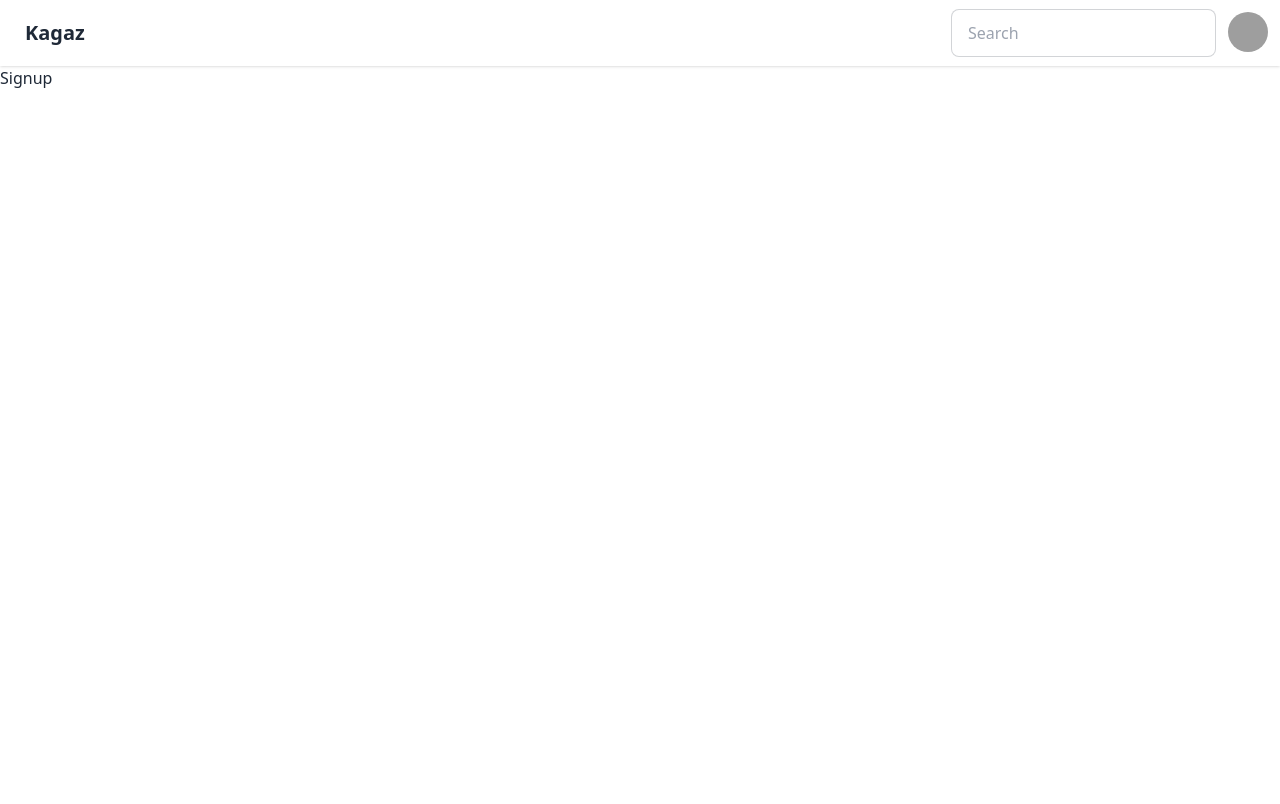
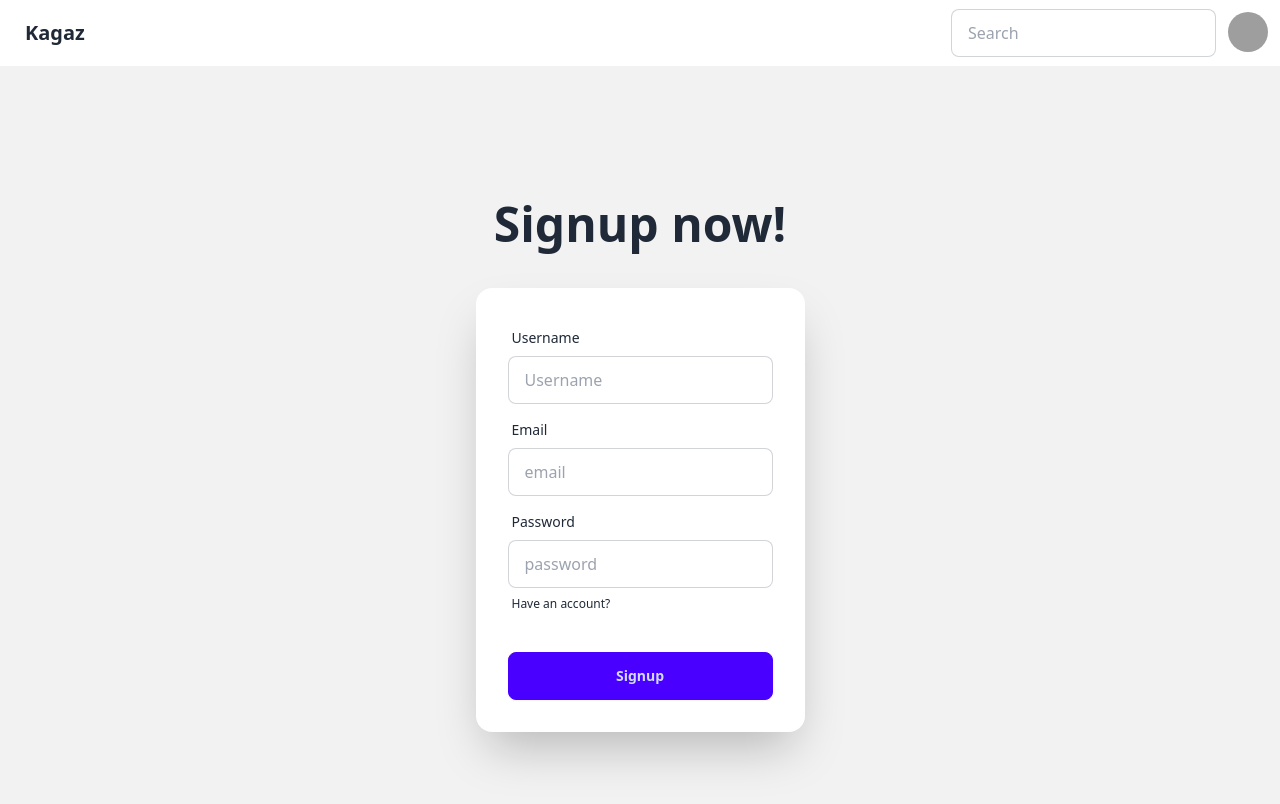
Before and after one commit to AlokMahapatra26/kagaz, a React (Vite) app in the folder client/: page /sign-up in a window 1280 px wide. Shown: the top 804 px of the page. Built offline with nearby package versions, Linux system fonts and the light colour scheme; grey boxes are pictures that could not be loaded.

Commit message:
signup UI and logic done at frontend

```diff
--- a/client/src/components/Navbar.tsx
+++ b/client/src/components/Navbar.tsx
@@ -1,9 +1,11 @@
 import { useNavigate } from "react-router-dom"
+
 
 function Navbar() {
 
 
    const navigate = useNavigate();
+
 
   return (
     <>
@@ -13,7 +15,7 @@ function Navbar() {
   </div>
   <div className="flex-none gap-2">
     <div className="form-control">
-      <input type="text" placeholder="Search" className="input input-bordered w-24 md:w-auto" />
+      <input type="text" placeholder="Search"  className="input input-bordered w-24 md:w-auto" />
     </div>
     <div className="dropdown dropdown-end">
       <div tabIndex={0} role="button" className="btn btn-ghost btn-circle avatar">
@@ -28,7 +30,7 @@ function Navbar() {
           </a>
         </li>
         <li onClick={()=>navigate('/write')}><a>Write</a></li>
-        <li><a>Logout</a></li>
+        <li onClick={()=>navigate('/sign-up')}><a>Logout</a></li>
       </ul>
     </div>
   </div>
--- a/client/src/pages/Signin.tsx
+++ b/client/src/pages/Signin.tsx
@@ -1,8 +1,43 @@
+
+import { useNavigate } from "react-router-dom"
+
+function Signin() {
 
 
-function Signin() {
+  const navigate = useNavigate();
+
   return (
-    <div>Signin</div>
+    <div className="hero min-h-screen bg-base-200">
+  <div className="hero-content flex-col ">
+    <div className="text-center lg:text-left">
+      <h1 className="text-5xl font-bold">Signin now!</h1>
+      <br />
+    </div>
+    <div className="card shrink-0 w-full max-w-sm shadow-2xl bg-base-100">
+      <form className="card-body">
+
+        <div className="form-control">
+          <label className="label">
+            <span className="label-text">Email</span>
+          </label>
+          <input type="email" placeholder="email" className="input input-bordered" required />
+        </div>
+        <div className="form-control">
+          <label className="label">
+            <span className="label-text">Password</span>
+          </label>
+          <input type="password" placeholder="password" className="input input-bordered" required />
+          <label className="label">
+            <a href="#" className="label-text-alt link link-hover" onClick={()=>{navigate('/sign-up')}}>Create an account</a>
+          </label>
+        </div>
+        <div className="form-control mt-6">
+          <button className="btn btn-primary">Sign in</button>
+        </div>
+      </form>
+    </div>
+  </div>
+</div>
   )
 }
 
--- a/client/src/pages/Signup.tsx
+++ b/client/src/pages/Signup.tsx
@@ -1,8 +1,93 @@
+import { useState } from "react";
+import { useNavigate } from "react-router-dom"
+
+function Signup() {
 
 
-function Signup() {
+  const navigate = useNavigate();
+
+  const [formData , setFormData] = useState({})
+  const [error , setError] = useState(null);
+  const [loading , setLoading] = useState(false);
+
+  const handleChange = (e:any)=> {
+    setFormData({
+      ...formData,
+      [e.target.id] : e.target.value
+    })
+  }
+
+  const handleSubmit = async (e:any) => {
+    e.preventDefault();
+
+
+    try {
+      setLoading(true)
+      const response = await fetch('/api/auth/signup', {
+        method : 'POST',
+        headers : {
+          'Content-Type' : 'application/json'
+        },
+        body : JSON.stringify(formData),
+      });
+      const data = await response.json();
+      if(data.success === false) {
+        setLoading(false);
+        setError(data.message);
+        return;
+      }
+
+      setLoading(false);
+      setError(null)
+      navigate('/sign-in')
+    }catch (error:any) {
+      setLoading(false)
+      setError(error.message)
+      console.log("erro")
+    }
+  }
+
+  console.log(formData)
   return (
-    <div>Signup</div>
+    <div className="hero min-h-screen bg-base-200">
+  <div className="hero-content flex-col ">
+    <div className="text-center lg:text-left">
+      <h1 className="text-5xl font-bold">Signup now!</h1>
+      <br />
+    </div>
+    <div className="card shrink-0 w-full max-w-sm shadow-2xl bg-base-100">
+      <form className="card-body" onSubmit={handleSubmit}>
+      <div className="form-control">
+          <label className="label">
+            <span className="label-text">Username</span>
+          </label>
+          <input type="text"  onChange={handleChange} placeholder="Username" className="input input-bordered" id='username' required />
+        </div>
+        <div className="form-control">
+          <label className="label">
+            <span className="label-text">Email</span>
+          </label>
+          <input type="email" onChange={handleChange} placeholder="email" className="input input-bordered" id='email' required />
+        </div>
+        <div className="form-control">
+          <label className="label">
+            <span className="label-text">Password</span>
+          </label>
+          <input type="password" onChange={handleChange} placeholder="password" className="input input-bordered" id='password' required />
+          <label className="label">
+            <a href="#" className="label-text-alt link link-hover" onClick={()=>{navigate('/sign-in')}}>Have an account?</a>
+          </label>
+        </div>
+        <div className="form-control mt-6">
+          <button disabled={loading} className="btn btn-primary">{loading ? 'Loading...' : 'Signup'}</button>
+        </div>
+      </form>
+
+    </div>
+    {error && <p>{error}</p>}
+  </div>
+
+</div>
   )
 }
 
--- a/client/vite.config.ts
+++ b/client/vite.config.ts
@@ -3,5 +3,13 @@ import react from '@vitejs/plugin-react-swc'
 
 // https://vitejs.dev/config/
 export default defineConfig({
+  server : {
+    proxy :{
+      '/api' : {
+        target : 'http://localhost:4000',
+        secure : false
+      },
+    },
+  },
   plugins: [react()],
 })
```
Also changed, not shown: 1 other file (tests, documents, lock files or other folders).
